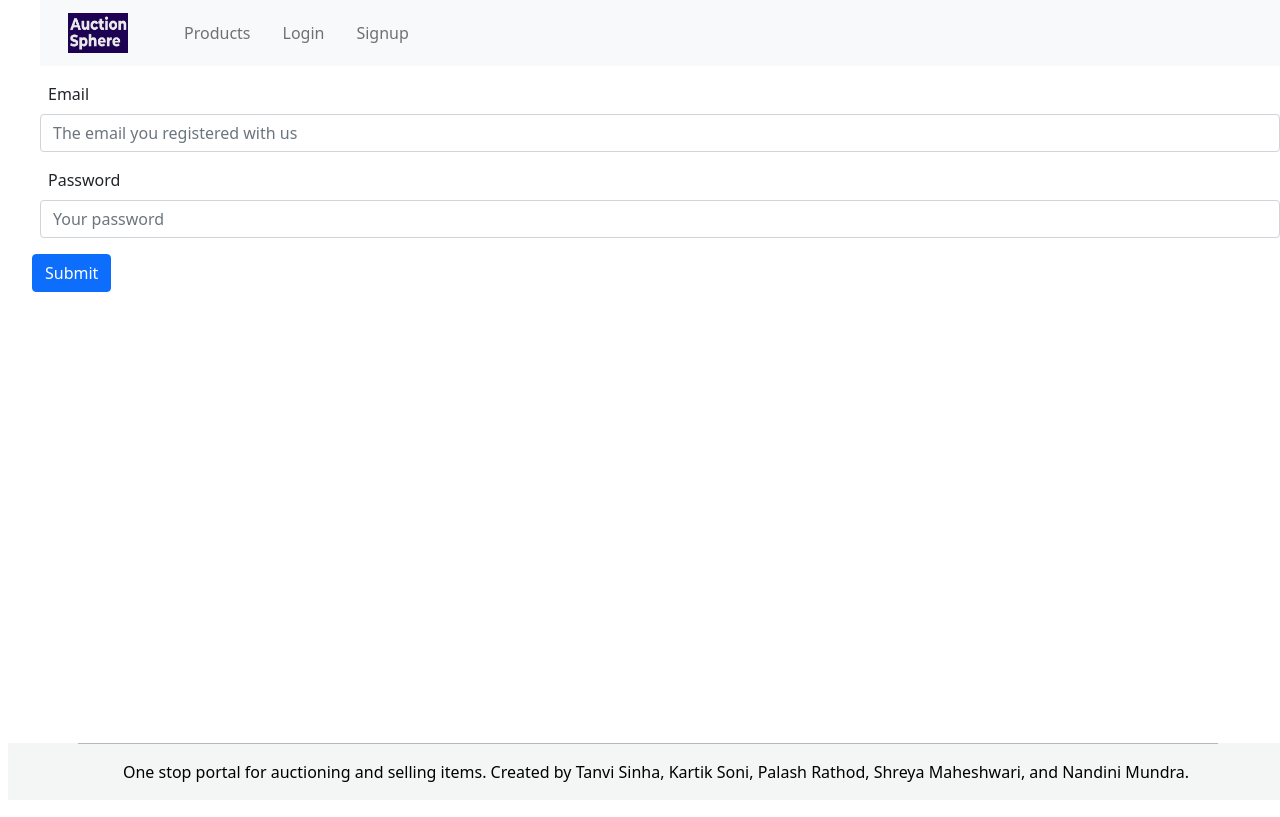
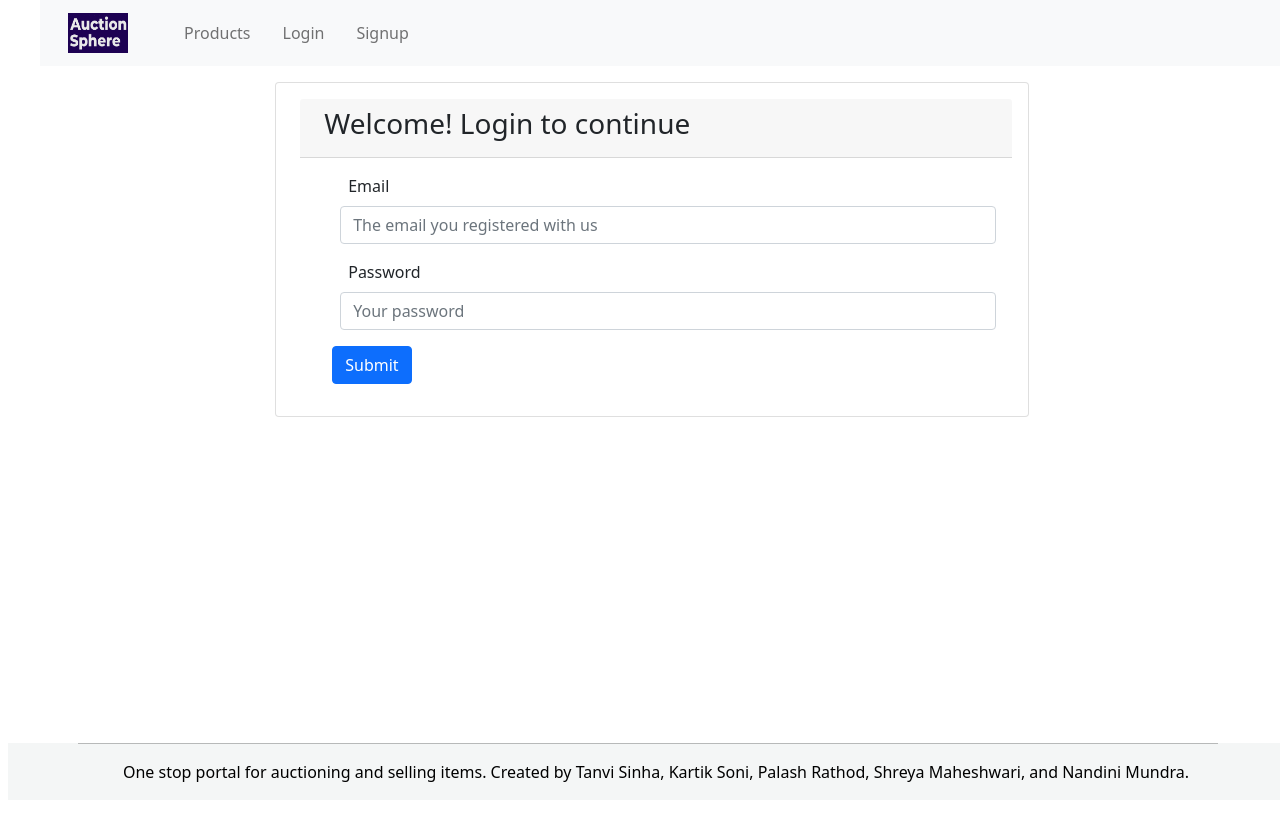
Before and after one commit to mithildani/Auction-Sphere, a React (Create React App) app: page /login in a window 1280 px wide. Built offline with nearby package versions, Linux system fonts and the light colour scheme.

Commit message:
Login page UI updates

```diff
--- a/src/components/LoginSignup/Login.js
+++ b/src/components/LoginSignup/Login.js
@@ -1,5 +1,16 @@
 import React, { useState } from "react";
-import { Form, FormGroup, Label, Input, Navbar, Button } from "reactstrap";
+import {
+  Form,
+  FormGroup,
+  Label,
+  Input,
+  Navbar,
+  Button,
+  Card,
+  CardBody,
+  CardHeader,
+  CardText,
+} from "reactstrap";
 import axios from "axios";
 import Navv from "../Navv";
 import Footer from "../Footer";
@@ -42,6 +53,12 @@ const Login = () => {
   return (
     <div>
       <Navv />
+      <Card body className="mx-auto" style={{ width: "60%" }}>
+        <CardHeader>
+          <h3>Welcome! Login to continue</h3>
+        </CardHeader>
+        <CardBody>
+          <CardText>
             <Form onSubmit={handleSubmit}>
               <FormGroup>
                 <Label for="Email">Email</Label>
@@ -67,6 +84,9 @@ const Login = () => {
               </FormGroup>
               <Button color="primary">Submit</Button>
             </Form>
+          </CardText>
+        </CardBody>
+      </Card>
       <div style={{ marginTop: "25rem", marginRight: "2rem" }}>
         <Footer />
       </div>
--- a/src/components/LoginSignup/Signup.js
+++ b/src/components/LoginSignup/Signup.js
@@ -60,9 +60,6 @@ const Signup = () => {
               <h3>Sign up and bid away!</h3>
             </CardHeader>
             <CardBody>
-              {/* <CardTitle className="text-center mx-auto">
-              <h3>Sign up and bid away!</h3>
-            </CardTitle> */}
               <CardText>
                 <Form onSubmit={handleSubmit}>
                   <FormGroup>
```
Lines whose indentation alone changed are shown as unchanged.
